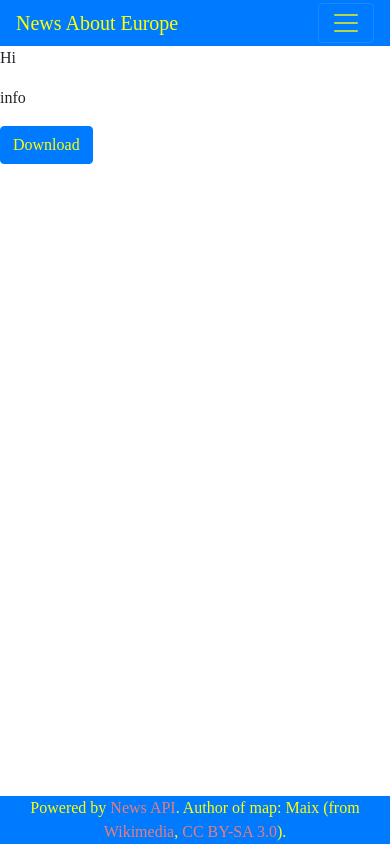
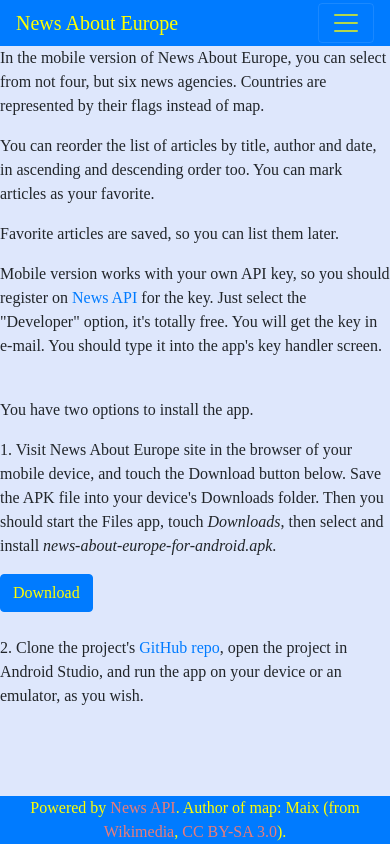
Before and after one commit to krisztianAlt/news-about-europe, a Flask app: page /android in a window 390 px wide. Run offline with Flask 2, Linux system fonts and the light colour scheme; parts of the project's set-up code (start-up, migrations or seed data) failed here and were passed over; some libraries are stand-ins or nearby versions.

Commit message:
Write info text about mobile version

```diff
--- a/static/stylesheets/style.css
+++ b/static/stylesheets/style.css
@@ -6,6 +6,7 @@
 body {
     font-family: 'Ledger';
     margin: 0;
+    background-color: #dee7fc;
 }
 
 * {
@@ -60,6 +61,10 @@ body {
 
 .warning {
     color: red;
+}
+
+.italic-text {
+    font-style: italic;
 }
 
 #selector-div {
--- a/templates/android.html
+++ b/templates/android.html
@@ -11,11 +11,19 @@
 
 {% block content %}
     <div id ="info">
-        <p>Hi</p>
-        <p>info</p>
+        <p>In the mobile version of News About Europe, you can select from not four, but six news agencies. Countries are represented by their flags instead of map.</p>
+        <p>You can reorder the list of articles by title, author and date, in ascending and descending order too. You can mark articles as your favorite.</p>
+        <p>Favorite articles are saved, so you can list them later.</p>
+        <p>Mobile version works with your own API key, so you should register on <a target="_blank" href="https://newsapi.org/pricing">News API</a> for the key. Just select the "Developer" option, it's totally free. You will get the key in e-mail. You should type it into the app's key handler screen.</p>
+        <br/>
+        <p>You have two options to install the app.</p>
+        <p>1. Visit News About Europe site in the browser of your mobile device, and touch the Download button below. Save the APK file into your device's Downloads folder. Then you should start the Files app, touch <span class="italic-text">Downloads</span>, then select and install <span class="italic-text">news-about-europe-for-android.apk</span>.</p>
         <button type="button" class="btn btn-primary" target="_blank" onclick="window.location.href='{{ url_for( 'download_apk' ) }}';">Download</button>
         {% if error %}
             <p class="warning"> Something went wrong, please, try later! </p>
         {% endif %}
+        <br/>
+        <br/>
+        <p>2. Clone the project's <a target="_blank" href="https://github.com/krisztianAlt/news-about-europe-for-android">GitHub repo</a>, open the project in Android Studio, and run the app on your device or an emulator, as you wish.</p>
     </div>
 {% endblock %}
```
